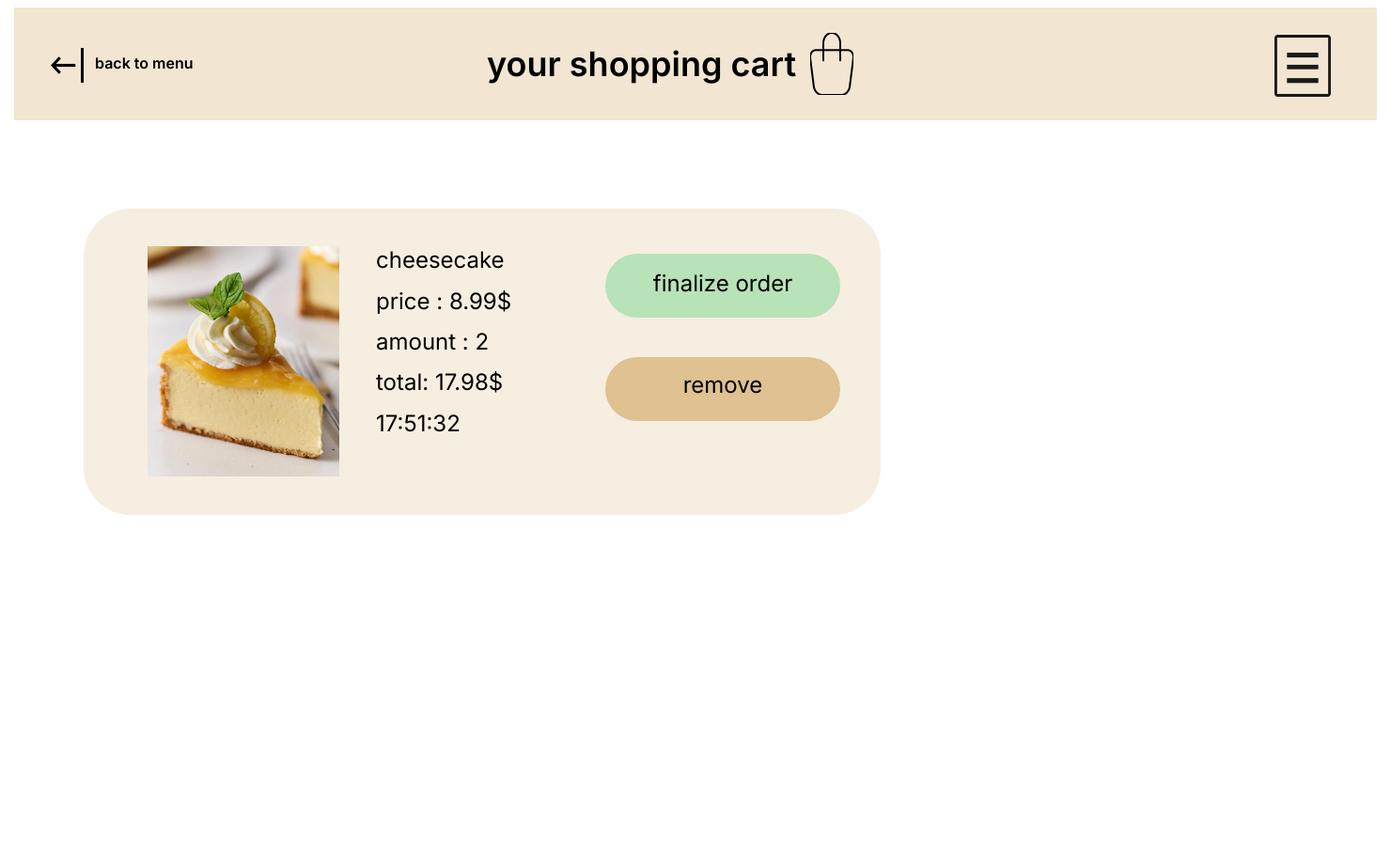
After one commit to tahamoghaddam/CoffeeShop, a Django app: template HexaCafe/template/shopping cart-62/Shopping cart.html in a window 1480 px wide. The commit adds this page. Shown: the whole page at 94% size. Run offline with Django 5.2, Linux system fonts and the light colour scheme; the template is opened without the code that fills it, so the values that code supplies are empty.

Commit message:
changes
some codes have been changed.

```diff
--- a/HexaCafe/template/home/home.html
+++ b/HexaCafe/template/home/home.html
@@ -5,7 +5,7 @@
     <meta name="viewport" content="width=device-width, initial-scale=1.0" />
     <title>Hexa Cafe</title>
     <link rel="stylesheet" href="https://fonts.googleapis.com/css2?family=Inter:wght@400&display=swap" />
-    <link rel="stylesheet" href="index.css" />
+    <link rel="stylesheet" href="home.css" />
   </head>
   <body>
     <div class="main-container">
--- a/HexaCafe/template/log in/log-in.html
+++ b/HexaCafe/template/log in/log-in.html
@@ -5,7 +5,7 @@
     <meta name="viewport" content="width=device-width, initial-scale=1.0" />
     <title>Hexa Cafe</title>
     <link rel="stylesheet" href="https://fonts.googleapis.com/css2?family=Inter:wght@400&display=swap" />
-    <link rel="stylesheet" href="index.css" />
+    <link rel="stylesheet" href="log-in.css" />
   </head>
   <body>
     <div class="main-container">
--- /dev/null
+++ b/HexaCafe/template/shopping cart-62/Shopping cart.css
@@ -0,0 +1,270 @@
+:root {
+  --default-font-family: -apple-system, BlinkMacSystemFont, "Segoe UI", Roboto,
+    Ubuntu, "Helvetica Neue", Helvetica, Arial, "PingFang SC",
+    "Hiragino Sans GB", "Microsoft Yahei UI", "Microsoft Yahei",
+    "Source Han Sans CN", sans-serif;
+}
+
+.main-container {
+  overflow: hidden;
+}
+
+.main-container,
+.main-container * {
+  box-sizing: border-box;
+}
+
+input,
+select,
+textarea,
+button {
+  outline: 0;
+}
+
+.main-container {
+  position: relative;
+  width: 1450px;
+  height: 880px;
+  margin: 0 auto;
+  background: #ffffff;
+  overflow: hidden;
+}
+.rectangle {
+  position: relative;
+  width: 1450px;
+  height: 120px;
+  margin: 0 0 0 0;
+  background: rgba(223, 193, 146, 0.42);
+}
+.group {
+  position: absolute;
+  width: 3.17%;
+  height: 55%;
+  top: 22.5%;
+  left: 58.41%;
+  background: url(./assets/images/f4b2b5c9-507f-42a2-9ea1-f143be3af417.png)
+    no-repeat center;
+  background-size: 100% 100%;
+  z-index: 5;
+}
+.vector {
+  position: absolute;
+  width: 4.14%;
+  height: 55%;
+  top: 24.17%;
+  left: 92.48%;
+  background: url(./assets/images/b8ee24ed-c9d8-4f6f-893a-76782ff7f816.png)
+    no-repeat center;
+  background-size: 100% 100%;
+  z-index: 1;
+}
+.shopping-cart {
+  display: flex;
+  align-items: flex-start;
+  justify-content: flex-start;
+  position: absolute;
+  width: 332px;
+  height: 69px;
+  top: 39px;
+  left: 503px;
+  color: #000000;
+  font-family: Inter, var(--default-font-family);
+  font-size: 36px;
+  font-weight: 600;
+  line-height: 43.568px;
+  text-align: left;
+  z-index: 4;
+}
+.vector-1 {
+  position: absolute;
+  width: 2.41%;
+  height: 30.83%;
+  top: 35.83%;
+  left: 2.69%;
+  background: url(./assets/images/8187de67-3231-47f9-8ca4-c05e1679cb71.png)
+    no-repeat center;
+  background-size: 100% 100%;
+  z-index: 3;
+}
+.back-to-menu {
+  display: flex;
+  align-items: flex-start;
+  justify-content: flex-start;
+  position: absolute;
+  height: 24px;
+  top: 50px;
+  left: 86px;
+  color: #000000;
+  font-family: Inter, var(--default-font-family);
+  font-size: 16px;
+  font-weight: 600;
+  line-height: 19.364px;
+  text-align: left;
+  white-space: nowrap;
+  z-index: 2;
+}
+.rectangle-2 {
+  position: relative;
+  width: 848px;
+  height: 326px;
+  margin: 94px 0 0 74px;
+  background: rgba(223, 193, 146, 0.27);
+  z-index: 6;
+  border-radius: 50px;
+}
+.img {
+  position: absolute;
+  width: 204px;
+  height: 245px;
+  top: 40px;
+  left: 68px;
+  background: url(./assets/images/e4bb3b220be77bfedb11caaa320641df18e55e4e.png)
+    no-repeat center;
+  background-size: cover;
+  z-index: 7;
+}
+.cheesecake {
+  display: flex;
+  align-items: flex-start;
+  justify-content: flex-start;
+  position: absolute;
+  height: 32px;
+  top: 40px;
+  left: 311px;
+  color: #000000;
+  font-family: Inter, var(--default-font-family);
+  font-size: 24px;
+  font-weight: 400;
+  line-height: 29.045px;
+  text-align: left;
+  white-space: nowrap;
+  z-index: 8;
+}
+.rectangle-button {
+  position: absolute;
+  width: 250px;
+  height: 68px;
+  top: 48px;
+  left: 555px;
+  cursor: pointer;
+  background: rgba(78, 203, 113, 0.37);
+  border: none;
+  z-index: 13;
+  border-radius: 60px;
+}
+.finalize-order-span {
+  display: flex;
+  align-items: flex-start;
+  justify-content: center;
+  position: absolute;
+  width: 186px;
+  height: 38px;
+  top: 17px;
+  left: 32px;
+  color: #000000;
+  font-family: Inter, var(--default-font-family);
+  font-size: 24px;
+  font-weight: 400;
+  line-height: 29.045px;
+  text-align: center;
+  white-space: nowrap;
+  z-index: 15;
+}
+.price-span {
+  display: flex;
+  align-items: flex-start;
+  justify-content: flex-start;
+  position: absolute;
+  height: 32px;
+  top: 84px;
+  left: 311px;
+  color: #000000;
+  font-family: Inter, var(--default-font-family);
+  font-size: 24px;
+  font-weight: 400;
+  line-height: 29.045px;
+  text-align: left;
+  white-space: nowrap;
+  z-index: 9;
+}
+.amount-span {
+  display: flex;
+  align-items: flex-start;
+  justify-content: flex-start;
+  position: absolute;
+  height: 32px;
+  top: 127px;
+  left: 311px;
+  color: #000000;
+  font-family: Inter, var(--default-font-family);
+  font-size: 24px;
+  font-weight: 400;
+  line-height: 29.045px;
+  text-align: left;
+  white-space: nowrap;
+  z-index: 10;
+}
+.rectangle-button-3 {
+  position: absolute;
+  width: 250px;
+  height: 68px;
+  top: 158px;
+  left: 555px;
+  cursor: pointer;
+  background: #dfc192;
+  border: none;
+  z-index: 14;
+  border-radius: 60px;
+}
+.remove {
+  display: flex;
+  align-items: flex-start;
+  justify-content: center;
+  position: absolute;
+  width: 186px;
+  height: 38px;
+  top: 15px;
+  left: 32px;
+  color: #000000;
+  font-family: Inter, var(--default-font-family);
+  font-size: 24px;
+  font-weight: 400;
+  line-height: 29.045px;
+  text-align: center;
+  white-space: nowrap;
+  z-index: 16;
+}
+.total-price {
+  display: flex;
+  align-items: flex-start;
+  justify-content: flex-start;
+  position: absolute;
+  height: 32px;
+  top: 170px;
+  left: 311px;
+  color: #000000;
+  font-family: Inter, var(--default-font-family);
+  font-size: 24px;
+  font-weight: 400;
+  line-height: 29.045px;
+  text-align: left;
+  white-space: nowrap;
+  z-index: 11;
+}
+.time-stamp {
+  display: flex;
+  align-items: flex-start;
+  justify-content: flex-start;
+  position: absolute;
+  height: 32px;
+  top: 214px;
+  left: 311px;
+  color: #000000;
+  font-family: Inter, var(--default-font-family);
+  font-size: 24px;
+  font-weight: 400;
+  line-height: 29.045px;
+  text-align: left;
+  white-space: nowrap;
+  z-index: 12;
+}
--- /dev/null
+++ b/HexaCafe/template/shopping cart-62/Shopping cart.html
@@ -0,0 +1,33 @@
+<!DOCTYPE html>
+<html lang="en">
+  <head>
+    <meta charset="UTF-8" />
+    <meta name="viewport" content="width=device-width, initial-scale=1.0" />
+    <title>Hexa Cafe</title>
+    <link rel="stylesheet" href="https://fonts.googleapis.com/css2?family=Inter:wght@400;600&display=swap" />
+    <link rel="stylesheet" href="Shopping cart.css" />
+  </head>
+  <body>
+    <div class="main-container">
+      <div class="rectangle">
+        <div class="group"></div>
+        <div class="vector"></div>
+        <span class="shopping-cart">your shopping cart</span>
+        <div class="vector-1"></div>
+        <span class="back-to-menu">back to menu</span>
+      </div>
+      <div class="rectangle-2">
+        <div class="img"></div>
+        <span class="cheesecake">cheesecake</span
+        ><button class="rectangle-button">
+          <span class="finalize-order-span">finalize order</span></button
+        ><span class="price-span">price : 8.99$</span
+        ><span class="amount-span">amount : 2</span
+        ><button class="rectangle-button-3">
+          <span class="remove">remove </span></button
+        ><span class="total-price">total: 17.98$</span
+        ><span class="time-stamp">17:51:32</span>
+      </div>
+    </div>
+  </body>
+</html>
--- a/HexaCafe/template/sign-up/sign-up.html
+++ b/HexaCafe/template/sign-up/sign-up.html
@@ -5,7 +5,7 @@
     <meta name="viewport" content="width=device-width, initial-scale=1.0" />
     <title>Hexa Cafe</title>
     <link rel="stylesheet" href="https://fonts.googleapis.com/css2?family=Inter:wght@400&display=swap" />
-    <link rel="stylesheet" href="index.css" />
+    <link rel="stylesheet" href="sign-up.css" />
   </head>
   <body>
     <div class="main-container">
```
Also changed, not shown: HexaCafe/template/shopping cart-62/assets/images/8187de67-3231-47f9-8ca4-c05e1679cb71.png (added), HexaCafe/template/shopping cart-62/assets/images/b8ee24ed-c9d8-4f6f-893a-76782ff7f816.png (added), HexaCafe/template/shopping cart-62/assets/images/e4bb3b220be77bfedb11caaa320641df18e55e4e.png (added), HexaCafe/template/shopping cart-62/assets/images/f4b2b5c9-507f-42a2-9ea1-f143be3af417.png (added).
